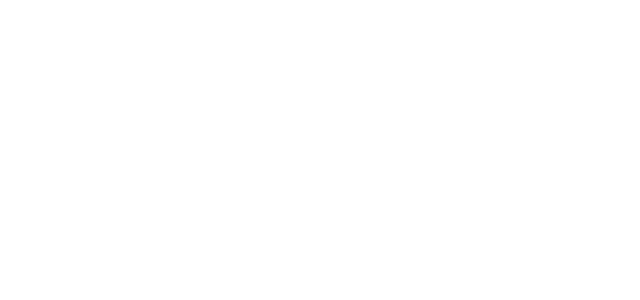
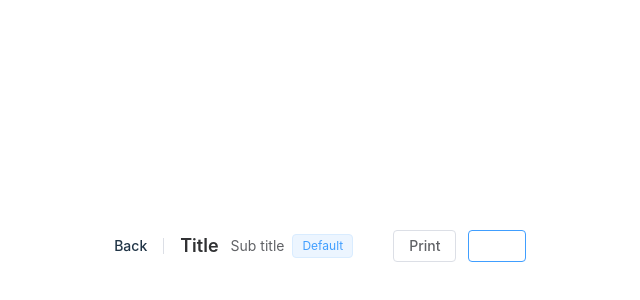
Before and after one commit to Naturalifica/CitiCup-frontend, a Vue app: page / in a window 1280 px wide. Shown: the part 154-454 px from the top of the page, without its empty margins (320-960 px from the left). Built offline with nearby package versions, Linux system fonts and the light colour scheme.

Commit message:
更改了一下vue项目结构

```diff
--- a/src/components/Header.vue
+++ b/src/components/Header.vue
@@ -1,5 +1,21 @@
 <template>
-
+  <el-page-header :icon="null">
+    <template #content>
+      <div class="flex items-center">
+        <span class="text-large font-600 mr-3"> Title </span>
+        <span class="text-sm mr-2" style="color: var(--el-text-color-regular)">
+          Sub title
+        </span>
+        <el-tag>Default</el-tag>
+      </div>
+    </template>
+    <template #extra>
+      <div class="flex items-center">
+        <el-button>Print</el-button>
+        <el-button type="primary" class="ml-2">Edit</el-button>
+      </div>
+    </template>
+  </el-page-header>
 </template>
 
 <script>
--- a/src/components/Logo.vue
+++ /dev/null
@@ -1,13 +0,0 @@
-<template>
-
-</template>
-
-<script>
-export default {
-  name: "Logo"
-}
-</script>
-
-<style scoped>
-
-</style>
--- a/src/views/HomePage.vue
+++ b/src/views/HomePage.vue
@@ -1,15 +1,14 @@
 <template>
-
+<Header></Header>
 </template>
 
 <script>
-import Logo from "../components/Logo.vue";
 import Header from "../components/Header.vue";
 
 export default {
   name: "HomePage",
   components: {
-    Logo, Header,
+    Header,
   },
 }
 </script>
```
Also changed, not shown: src/components/images/logo1.png (added).
